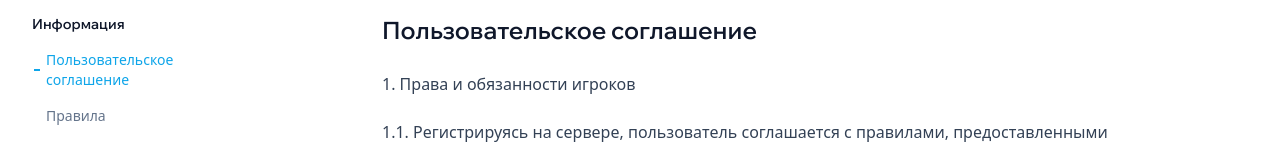
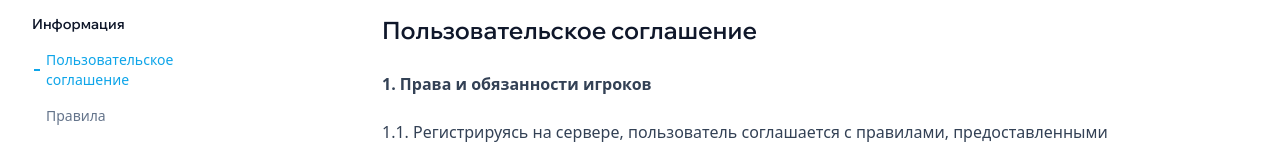
Before and after one commit to BosToneCM/BosTone, a plain HTML site: page index.html in a window 1280 px wide. Shown: the part 122-273 px from the top of the page. Drawn offline with nearby package versions, Linux system fonts and the light colour scheme.

Commit message:
Update index.html

```diff
--- a/index.html
+++ b/index.html
@@ -71,7 +71,7 @@
         <article>
           <div class="prose prose-slate max-w-none prose-headings:scroll-mt-28 prose-headings:font-display prose-headings:font-semibold lg:prose-headings:scroll-mt-[8.5rem] prose-lead:text-slate-500 prose-a:font-semibold prose-a:no-underline prose-pre:rounded-xl prose-pre:bg-slate-900 prose-pre:shadow-lg">
             <h2 id="info">Пользовательское соглашение</h2>
-            <p>1. Права и обязанности игроков</p>
+            <b>1. Права и обязанности игроков</b>
             <p>1.1. Регистрируясь на сервере, пользователь соглашается с правилами, предоставленными в этом документе, а также с правами и обязанностями, описанными ниже.</p>
             <h3 id="structure">Структура кода</h3>
             <p>Весь код пишется на JS (Rhino). Начало кода должно состоять из getName() и getAuthor(). Там содержится базовая информация о скрипте</p>
```
